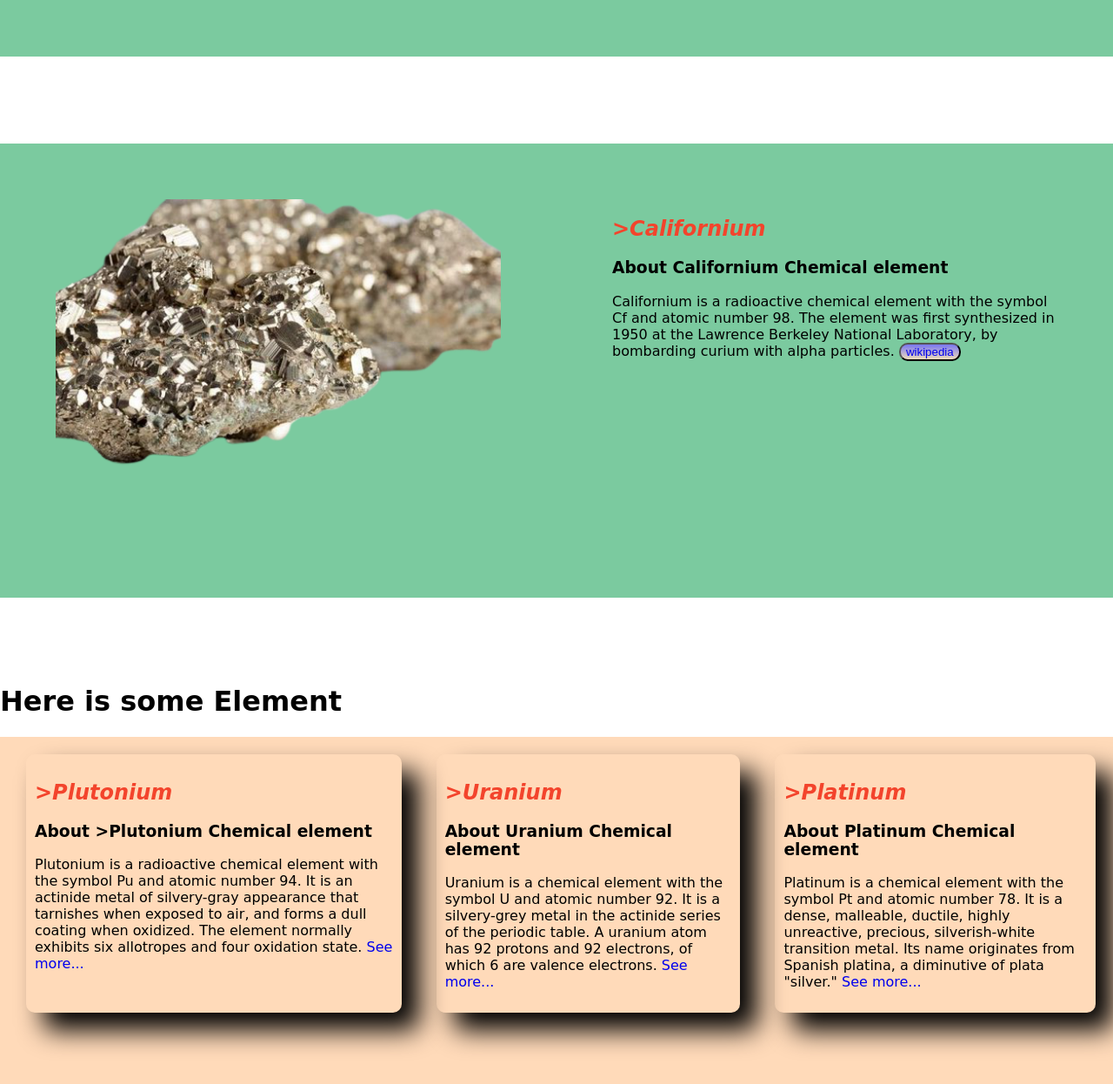
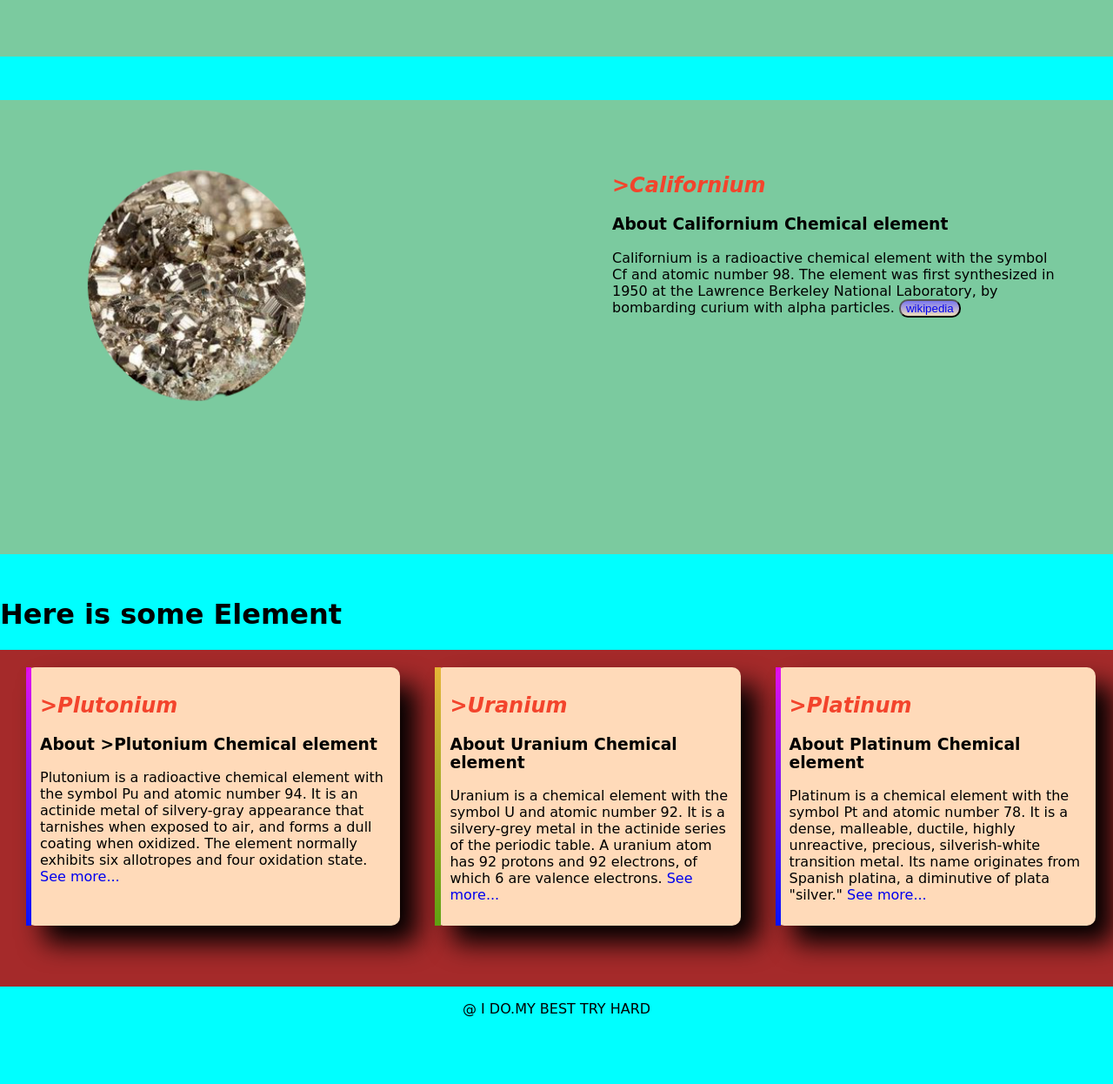
Before and after one commit to sabbirmeia/about-element, a plain HTML site: page index.html in a window 1280 px wide. Shown: the part 566-1812 px from the top of the page at 87% size. After the commit the page ends 1751 px from the top, so only its background shows below. Drawn offline with Linux system fonts and the light colour scheme; a web font is replaced by a local one.

Commit message:
footer add

```diff
--- a/index.html
+++ b/index.html
@@ -14,8 +14,8 @@
 
 <body>
     <h1 style="text-align: center;">Most Expensive Element</h1>
-    <section class="part img">
-        <div class="first">
+    <section class="part">
+        <div class="first img">
             <h1><i><span class="element-clour">>Francium</span></i></h1>
             <h3>About Francium Chemical element</h3>
             <p>Francium is a chemical element with the symbol Fr and atomic number 87. It is extremely radioactive; its
@@ -30,9 +30,9 @@
             <img src="image/sci-fi-radioactive-wallpaper-preview.png" alt="">
         </div>
     </section>
-    <section class="part igm">
-        <div class="first">
-            <img src="image/californium-500x500-removebg-preview.png" alt="">
+    <section class="part">
+        <div class="first  igm">
+            <img src="image/californium-500x500-removebg-preview (1).png" alt="">
         </div>
         <div class="first">
             <h1><i><span class="element-clour">>Californium</span></i></h1>
@@ -46,7 +46,7 @@
     <h1>Here is some Element</h1>
     <section class="third part">
         <div class="part">
-            <div class="third-part">
+            <div class="third-part border">
                 <h1><i class="element-clour">>Plutonium</i></h1>
                 <h3>About >Plutonium Chemical element</h3>
                 <p>Plutonium is a radioactive chemical element with the symbol Pu and atomic number 94. It is an
@@ -55,7 +55,7 @@
                     oxidized. The element normally exhibits six allotropes and four oxidation state. <a
                         style="text-decoration: none;" href="https://en.wikipedia.org/wiki/Platinum">See more...</a></p>
             </div>
-            <div class="third-part">
+            <div id="medel" class="third-part">
                 <h1><i class="element-clour">>Uranium</i></h1>
                 <h3>About Uranium Chemical element</h3>
                 <p>Uranium is a chemical element with the symbol U and atomic number 92. It is a silvery-grey metal in
@@ -65,7 +65,7 @@
                     valence electrons. <a style="text-decoration: none;" href="https://en.wikipedia.org/wiki/">See
                         more...</a></p>
             </div>
-            <div class="third-part">
+            <div class="third-part border">
                 <h1><i class="element-clour">>Platinum</i></h1>
                 <h3>About Platinum Chemical element</h3>
                 <p>Platinum is a chemical element with the symbol Pt and atomic number 78. It is a dense, malleable,
@@ -77,6 +77,9 @@
             </div>
         </div>
     </section>
+    <footer style="text-align: center;">
+        <P>@ I DO.MY BEST TRY HARD</P>
+    </footer>
 
 </body>
 
--- a/style.css
+++ b/style.css
@@ -1,14 +1,14 @@
 body{
     font-family: 'Luxurious Roman', cursive;
     margin: 0;
+    background-color: aqua;
 }
 .element-clour{
     color: #f3442c;
 }
 .part{
     display: flex;
-    margin-bottom: 100px;
-    background-color: peachpuff;
+    margin-bottom: 50px;
 }
 .img{
     background-image: url(image/1449527-removebg-preview.png);
@@ -17,9 +17,9 @@ body{
     background-position: center top;
 }
 .igm{
-    background-image: url(image/download-removebg-preview.png);
+    background-image: url();
     background-repeat: no-repeat;
-    background-position: bottom right;
+    background-position: right top;
 }
 .first{
     width: 80%;
@@ -40,10 +40,22 @@ body{
  .third{
        padding-left: 10px;
        margin-bottom: 0px;
+       background-color: brown;
  }
  .third-part{
      box-shadow: 20px 20px 30px black;
      margin: 20px;
      border-radius: 10px;
      padding: 10px;
+     background-color: peachpuff;
  }
+ .border{
+     border-left: 6px solid;
+     border-image: linear-gradient(rgba(232, 8, 240, 0.952), rgb(0, 17, 255)) 7;
+     /* border-image-slice: 5; */
+     border-radius: 10px;
+ }
+ #medel{
+     border-left: 7px solid;
+     border-image: linear-gradient(#f6b73c, #4d9f0c) 30;
+ }
```
Also changed, not shown: image/californium-500x500-removebg-preview (1).png (added), image/californium-500x500-removebg-preview.png (deleted), image/download-removebg-preview.png (deleted), image/images.png (deleted), image/radio-active-hazard-symbol-sign-transparent-effect-background-vector-120322701.jpg (deleted).
